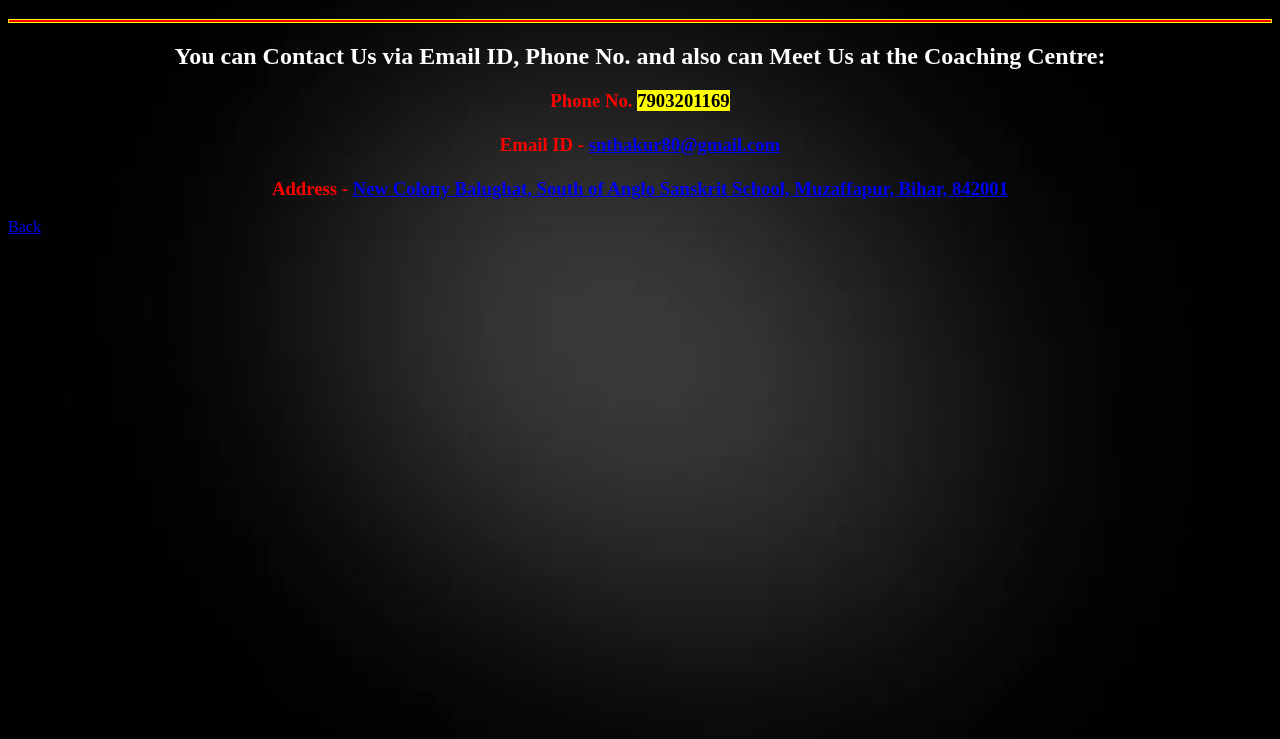
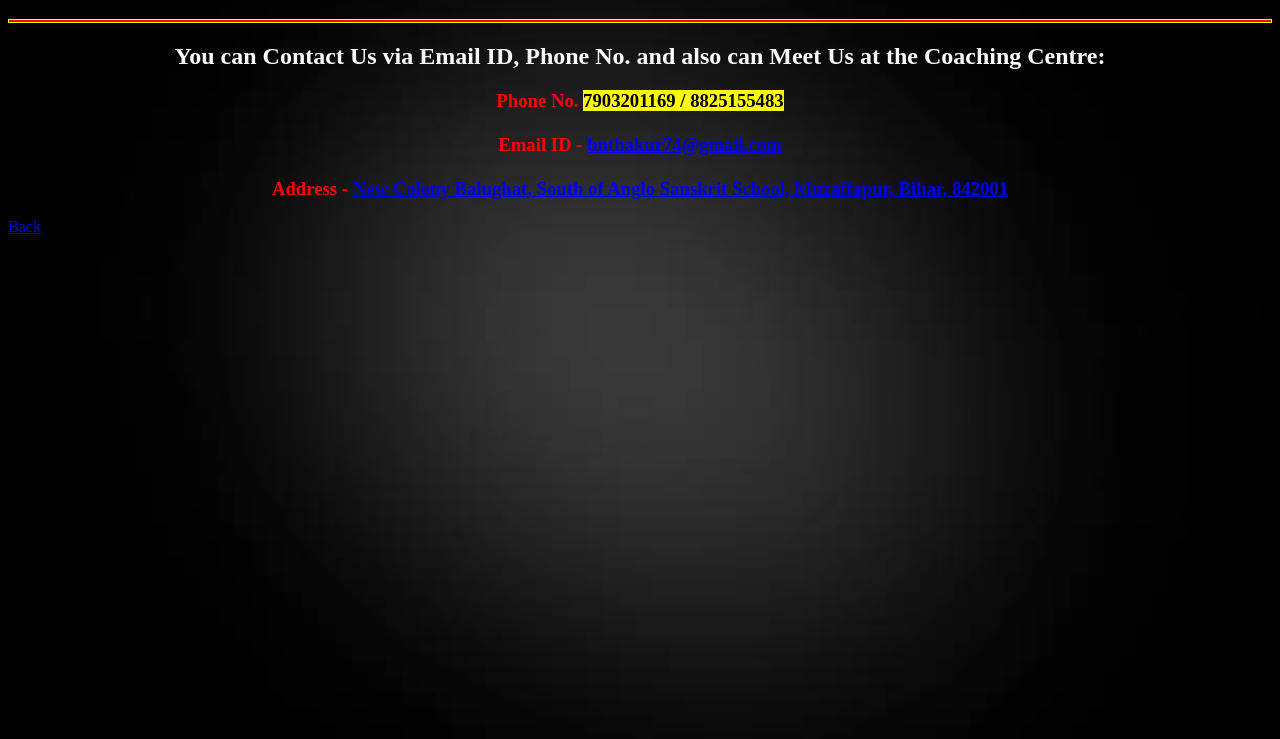
Before and after one commit to Mrinal9999/B.N.T-Chemistry-Classes, a plain HTML site: page Contact Us.html in a window 1280 px wide. Shown: the part 61-800 px from the top of the page. Drawn offline with Linux system fonts and the light colour scheme.

Commit message:
Add files via upload

```diff
--- a/Contact Us.html
+++ b/Contact Us.html
@@ -15,8 +15,8 @@ h2{text-align:center;color:black;}
 <HR COLOR="YELLOW"> <H2 style="color:white">
 You can Contact Us via Email ID, Phone No. and also can Meet Us at the Coaching Centre: </H2>
 <H3>
-Phone No. <mark> 7903201169 </mark> <BR> <BR>
-Email ID - <A HREF="https://mail.google.com/mail/u/0/?tab=rm&ogbl#inbox?compose=jrjtXSpVsRNdlZxXrMFshBNxfjHVJdpxZFGqcphjrnWcMfjmvmnhmBVqDDCTqcxrdLHpZLrL"> snthakur80@gmail.com </A> <BR> <BR>
+Phone No. <mark> 7903201169 / 8825155483 </mark> <BR> <BR>
+Email ID - <A HREF="https://mail.google.com/mail/u/0/?tab=rm&ogbl#inbox?compose=GTvVlcSGMSvGJqVbTdjvgmtLCxRjqCbHRqfDgfhxjchRQDpnMVXDhHhgPFjTqVjTbqBgnTjFQLHpl"> bnthakur74@gmail.com </A> <BR> <BR>
 Address - <A HREF="https://www.google.com/maps/place/BNT+Chemistry+Coaching/@26.1312539,85.3934447,17z/data=!3m1!4b1!4m6!3m5!1s0x39ed10f57cac4cf1:0x7e8a3aec6a00e4d3!8m2!3d26.1312491!4d85.3960196!16s%2Fg%2F11g8vmxqvd?entry=ttu"> New Colony Balughat, South of Anglo Sanskrit School, Muzaffapur, Bihar, 842001 </A>
 </H3>
 <A HREF="index.html"> Back </A>
```
Also changed, not shown: Curriculum.html (+2 -2 lines), index.html (line endings or trailing spaces).
